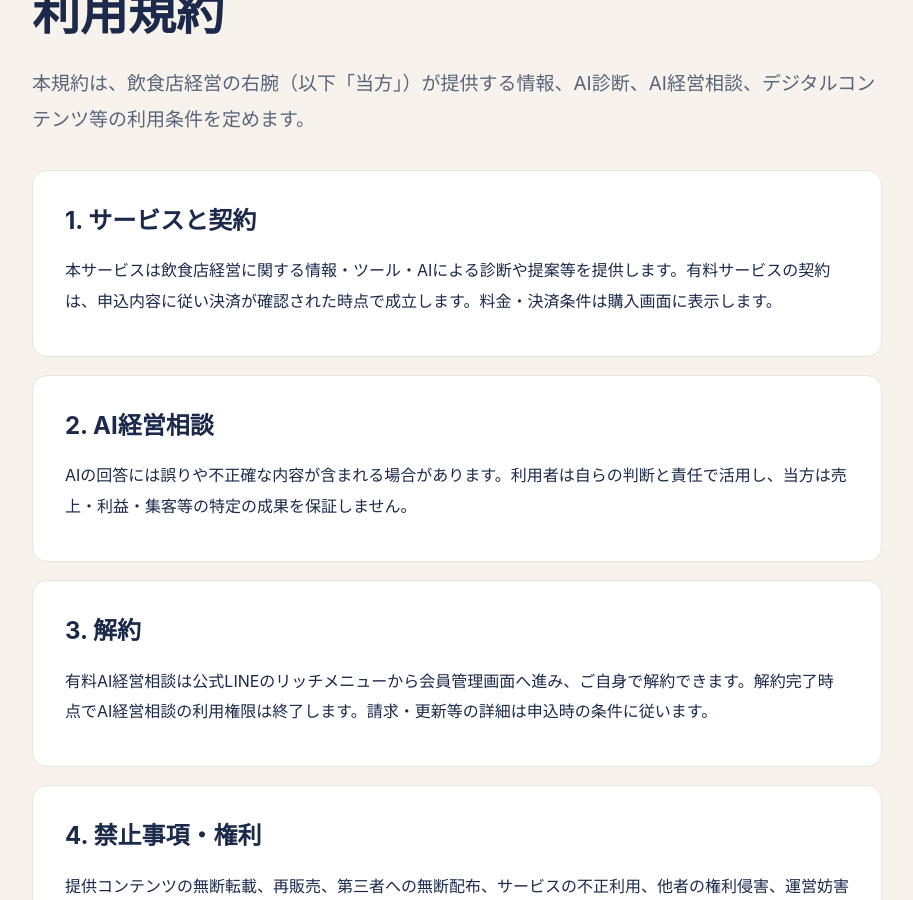
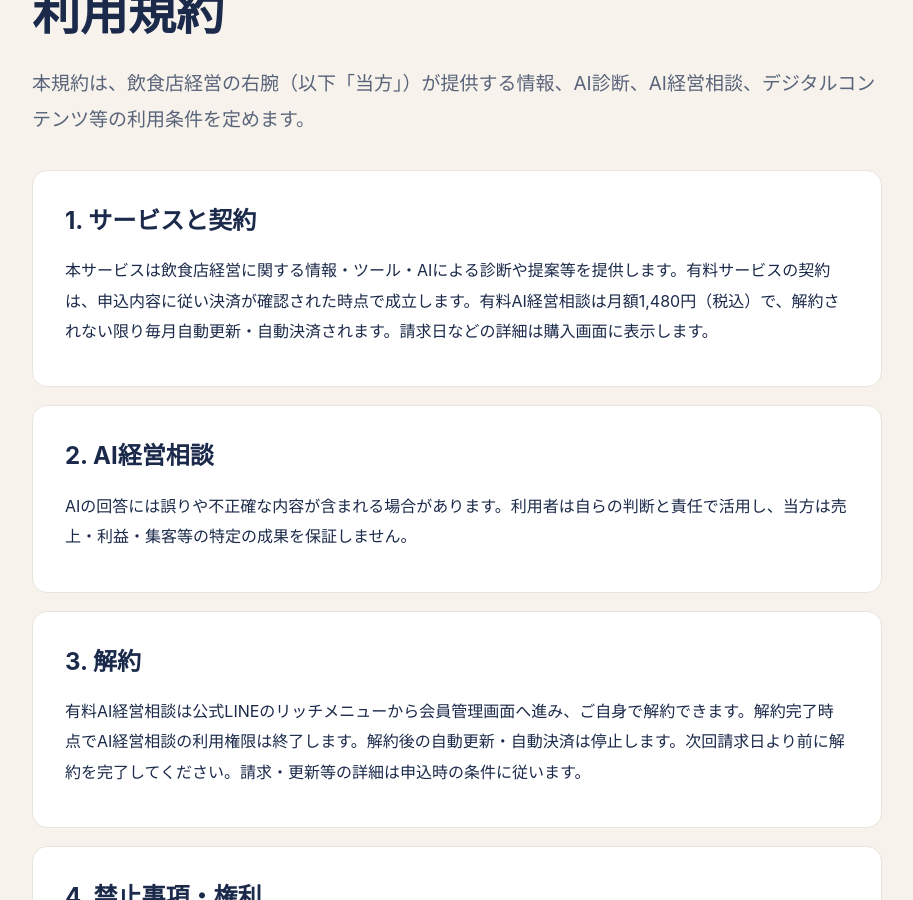
Before and after one commit to insyokuten/restaurant-growth-hub, a Jekyll site: the page built from terms.md, in a window 1280 px wide and 900 px high, scrolled down 200 px. Shown: the whole window, without its empty margins (183-1096 px from the left). Built offline with Jekyll 4.4.1, drawn with Linux system fonts in a browser that asks for light colours.

Commit message:
Clarify monthly auto renewal and cancellation

```diff
--- a/terms.md
+++ b/terms.md
@@ -6,9 +6,9 @@ permalink: /terms/
 ---
 <section class="section info-page"><p class="eyebrow">TERMS OF SERVICE</p><h1>利用規約</h1>
 <p class="lead">本規約は、飲食店経営の右腕（以下「当方」）が提供する情報、AI診断、AI経営相談、デジタルコンテンツ等の利用条件を定めます。</p>
-<div class="info-panel"><h2>1. サービスと契約</h2><p>本サービスは飲食店経営に関する情報・ツール・AIによる診断や提案等を提供します。有料サービスの契約は、申込内容に従い決済が確認された時点で成立します。料金・決済条件は購入画面に表示します。</p></div>
+<div class="info-panel"><h2>1. サービスと契約</h2><p>本サービスは飲食店経営に関する情報・ツール・AIによる診断や提案等を提供します。有料サービスの契約は、申込内容に従い決済が確認された時点で成立します。有料AI経営相談は月額1,480円（税込）で、解約されない限り毎月自動更新・自動決済されます。請求日などの詳細は購入画面に表示します。</p></div>
 <div class="info-panel"><h2>2. AI経営相談</h2><p>AIの回答には誤りや不正確な内容が含まれる場合があります。利用者は自らの判断と責任で活用し、当方は売上・利益・集客等の特定の成果を保証しません。</p></div>
-<div class="info-panel"><h2>3. 解約</h2><p>有料AI経営相談は公式LINEのリッチメニューから会員管理画面へ進み、ご自身で解約できます。解約完了時点でAI経営相談の利用権限は終了します。請求・更新等の詳細は申込時の条件に従います。</p></div>
+<div class="info-panel"><h2>3. 解約</h2><p>有料AI経営相談は公式LINEのリッチメニューから会員管理画面へ進み、ご自身で解約できます。解約完了時点でAI経営相談の利用権限は終了します。解約後の自動更新・自動決済は停止します。次回請求日より前に解約を完了してください。請求・更新等の詳細は申込時の条件に従います。</p></div>
 <div class="info-panel"><h2>4. 禁止事項・権利</h2><p>提供コンテンツの無断転載、再販売、第三者への無断配布、サービスの不正利用、他者の権利侵害、運営妨害等を禁止します。著作権その他の権利は当方または正当な権利者に帰属します。</p></div>
 <div class="info-panel"><h2>5. 外部サービス・停止</h2><p>LINE、Google、決済事業者、AIサービス等を利用します。保守、障害、不可抗力等によりサービスを変更・停止する場合があります。</p></div>
 <div class="info-panel"><h2>6. 個人情報・お問い合わせ</h2><p>情報の取り扱いは<a href="{{ '/privacy/' | relative_url }}">プライバシーポリシー</a>をご確認ください。お問い合わせは<a href="mailto:create.to.market@gmail.com">create.to.market@gmail.com</a> または <a href="{{ site.line_url | escape }}">公式LINE</a>までお願いします。</p></div>
```
